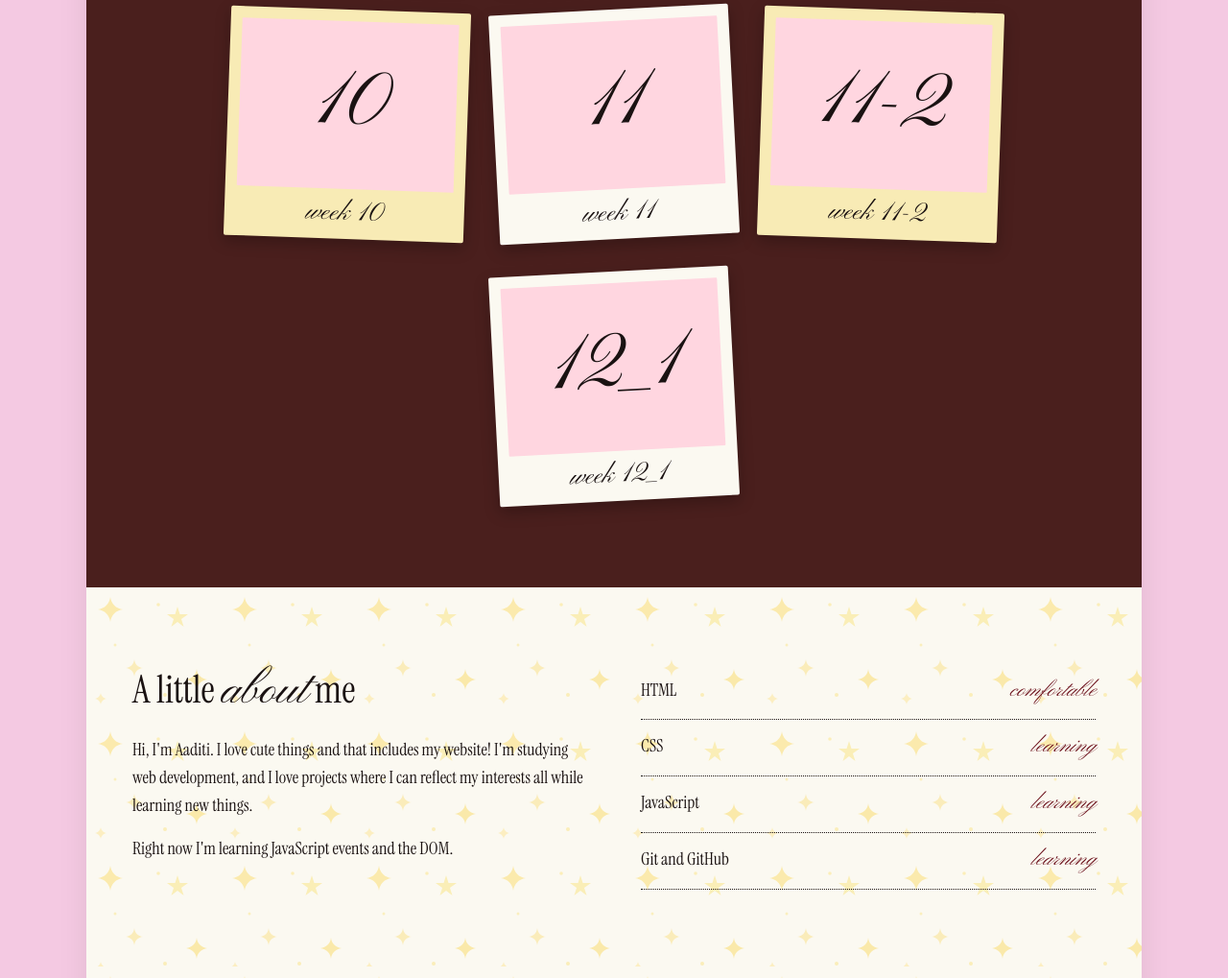
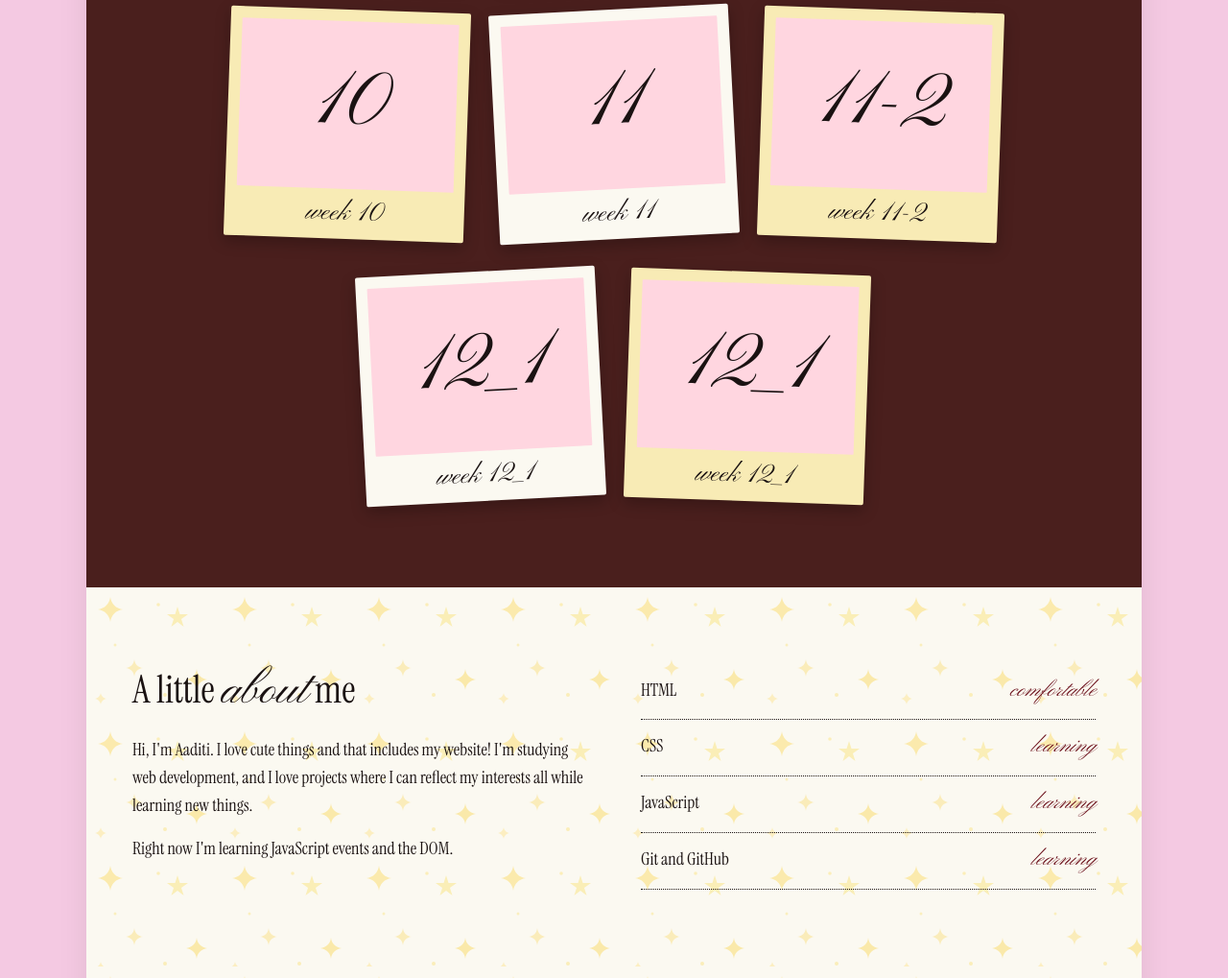
Before and after one commit to aadi-eee/webprogramming, a plain HTML site: page index.html in a window 1280 px wide. Shown: the part 2437-3456 px from the top of the page at 96% size. Drawn offline with Linux system fonts and the light colour scheme.

Commit message:
Add link for week 12_2 in index.html

```diff
--- a/index.html
+++ b/index.html
@@ -242,6 +242,10 @@
         <div class="cap script">week 12_1</div>
       </a>
 
+      <a class="pol" href="https://aadi-eee.github.io/webprogramming/week12_2/">
+        <div class="shot s9 script">12_1</div>
+        <div class="cap script">week 12_1</div>
+      </a>
 
     </div>
   </section>
```
